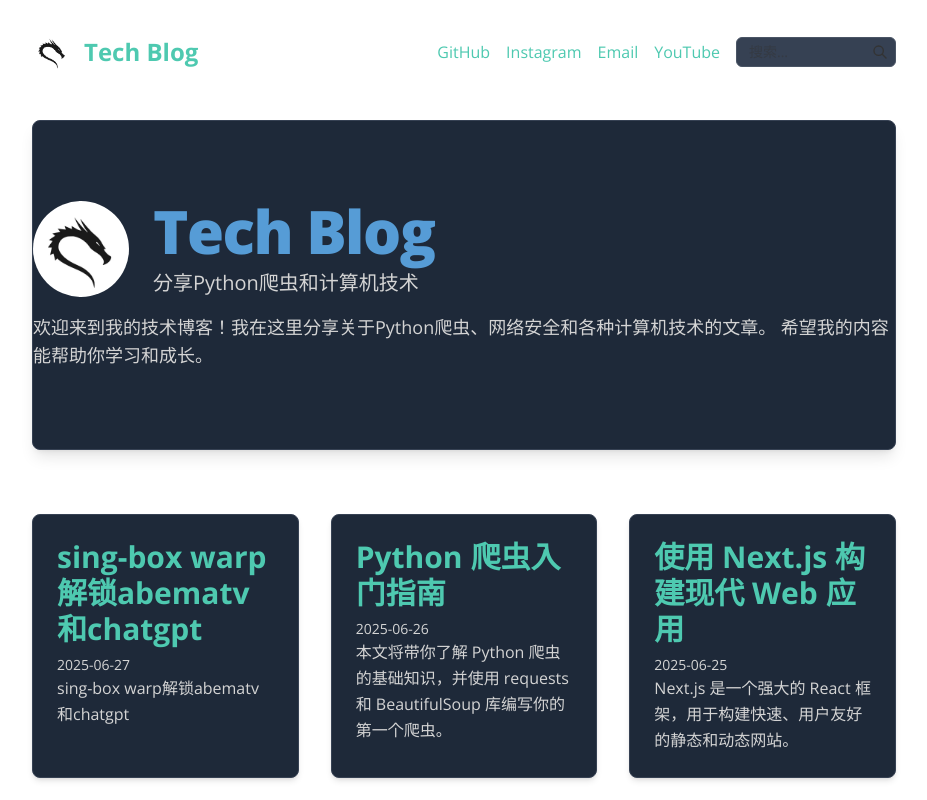
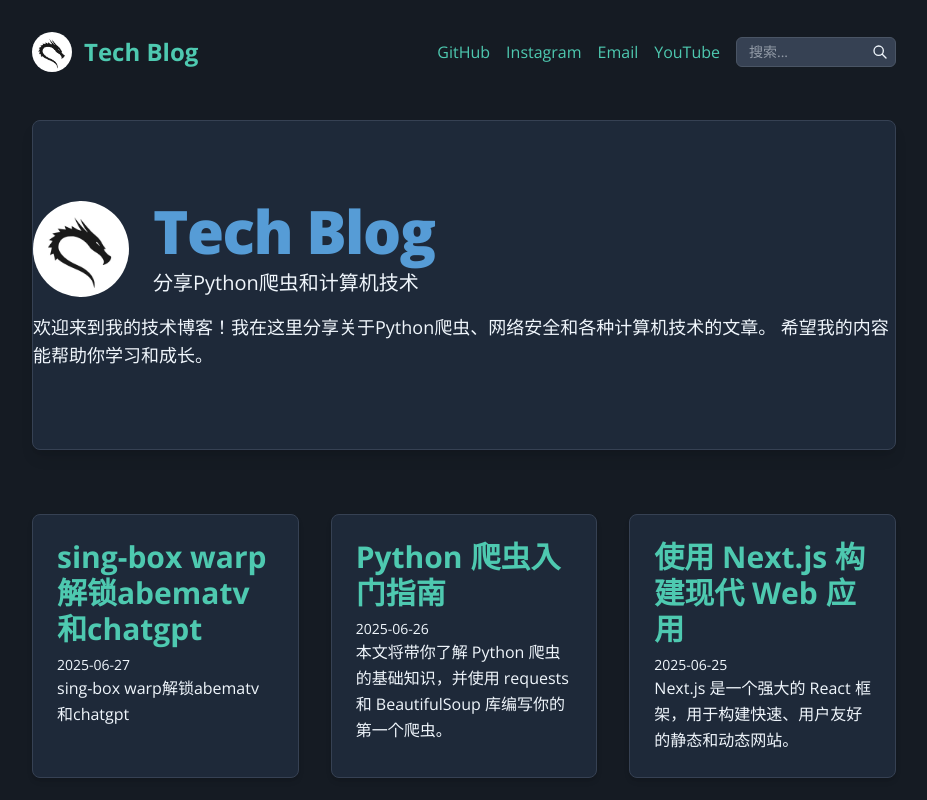
Before and after one commit to johnsmith8736/tech-blog, a Next.js app: page / in a window 1280 px wide. Shown: the top 800 px of the page, without its empty margins (176-1103 px from the left). Built offline with nearby package versions, Linux system fonts and the light colour scheme; a small style sheet from the web is missing; a web font is replaced by a local one.

Commit message:
style: 更新颜色方案为深色GitHub主题
- 背景颜色更新为 #151b23
- 文字颜色更新为 #f0f6fc
- 更新所有相关的CSS样式以匹配新的颜色方案
- 保持语法高亮的彩色效果
- 更新Tailwind配置以匹配新颜色

```diff
--- a/src/app/globals.css
+++ b/src/app/globals.css
@@ -1,8 +1,8 @@
 @import "tailwindcss";
 
 :root {
-  --background: #1e1e1e;
-  --foreground: #d4d4d4;
+  --background: #151b23;
+  --foreground: #f0f6fc;
   --primary: #569cd6;
   --secondary: #4ec9b0;
   --accent: #dcdcaa;
@@ -20,8 +20,8 @@
 
 @media (prefers-color-scheme: light) {
   :root {
-    --background: #ffffff;
-    --foreground: #333333;
+    --background: #151b23;
+    --foreground: #f0f6fc;
   }
 }
 
@@ -40,7 +40,7 @@
 }
 
 p, span, div, li, td, th {
-  color: #d4d4d4 !important;
+  color: #f0f6fc !important;
 }
 
 a {
@@ -51,9 +51,9 @@
   color: #9cdcfe !important;
 }
 
-/* VS Code 风格文章内容样式 */
+/* GitHub 风格文章内容样式 */
 .prose {
-  color: #d4d4d4 !important;
+  color: #f0f6fc !important;
 }
 
 .prose h1, .prose h2, .prose h3, .prose h4, .prose h5, .prose h6 {
@@ -61,7 +61,7 @@
 }
 
 .prose p, .prose li {
-  color: #d4d4d4 !important;
+  color: #f0f6fc !important;
 }
 
 .prose strong {
@@ -79,7 +79,7 @@
 
 /* GitHub 风格代码块样式 */
 .prose pre {
-  background-color: #0d1117 !important;
+  background-color: #151b23 !important;
   border: 1px solid #30363d;
   border-radius: 6px;
   padding: 16px;
@@ -93,7 +93,7 @@
 
 .prose code {
   background-color: rgba(110, 118, 129, 0.4);
-  color: #e6edf3;
+  color: #f0f6fc;
   padding: 0.2em 0.4em;
   border-radius: 6px;
   font-size: 85%;
@@ -102,7 +102,7 @@
 
 .prose pre code {
   background-color: transparent;
-  color: #e6edf3;
+  color: #f0f6fc;
   padding: 0;
   border-radius: 0;
   font-size: inherit;
@@ -154,7 +154,7 @@
 /* 改善行内代码的样式 */
 .prose :not(pre) > code {
   background-color: rgba(110, 118, 129, 0.4);
-  color: #e6edf3;
+  color: #f0f6fc;
   padding: 0.2em 0.4em;
   border-radius: 6px;
   font-size: 85%;
@@ -197,7 +197,7 @@
   overflow-x: auto;
   padding: 0;
   background: transparent;
-  color: #e6edf3; /* GitHub 默认文字颜色 */
+  color: #f0f6fc; /* GitHub 默认文字颜色 */
 }
 
 /* 关键字 - GitHub 粉色 */
@@ -248,18 +248,18 @@
 .hljs-variable,
 .hljs-params,
 .hljs-attr {
-  color: #e6edf3;
+  color: #f0f6fc;
 }
 
 /* 属性 - GitHub 白色 */
 .hljs-property {
-  color: #e6edf3;
+  color: #f0f6fc;
 }
 
 /* 操作符和标点 - GitHub 白色 */
 .hljs-operator,
 .hljs-punctuation {
-  color: #e6edf3;
+  color: #f0f6fc;
 }
 
 /* 标签 - GitHub 绿色 */
@@ -277,7 +277,7 @@
 .hljs-symbol,
 .hljs-bullet,
 .hljs-link {
-  color: #e6edf3;
+  color: #f0f6fc;
 }
 
 /* 正则表达式 - GitHub 蓝色 */
@@ -344,7 +344,7 @@
 
 /* 子字符串替换 */
 .hljs-subst {
-  color: #e6edf3;
+  color: #f0f6fc;
 }
 
 /* JSON 特殊样式 - GitHub 风格 */
@@ -375,13 +375,13 @@
 
 /* JSON 大括号和方括号 */
 .language-json .hljs-meta {
-  color: #e6edf3 !important;
+  color: #f0f6fc !important;
 }
 
 /* 确保 JSON 中的冒号和逗号有正确的颜色 */
 .language-json .hljs-punctuation,
 .language-json .token.punctuation {
-  color: #e6edf3 !important;
+  color: #f0f6fc !important;
 }
 
 /* 特殊：Shell 变量 */
--- a/tailwind.config.ts
+++ b/tailwind.config.ts
@@ -10,8 +10,8 @@
   theme: {
     extend: {
       colors: {
-        background: '#121212',
-        foreground: '#e0e0e0',
+        background: '#151b23',
+        foreground: '#f0f6fc',
         primary: '#007bff',
         secondary: '#6c5ce7',
         accent: '#00bcd4',
```
